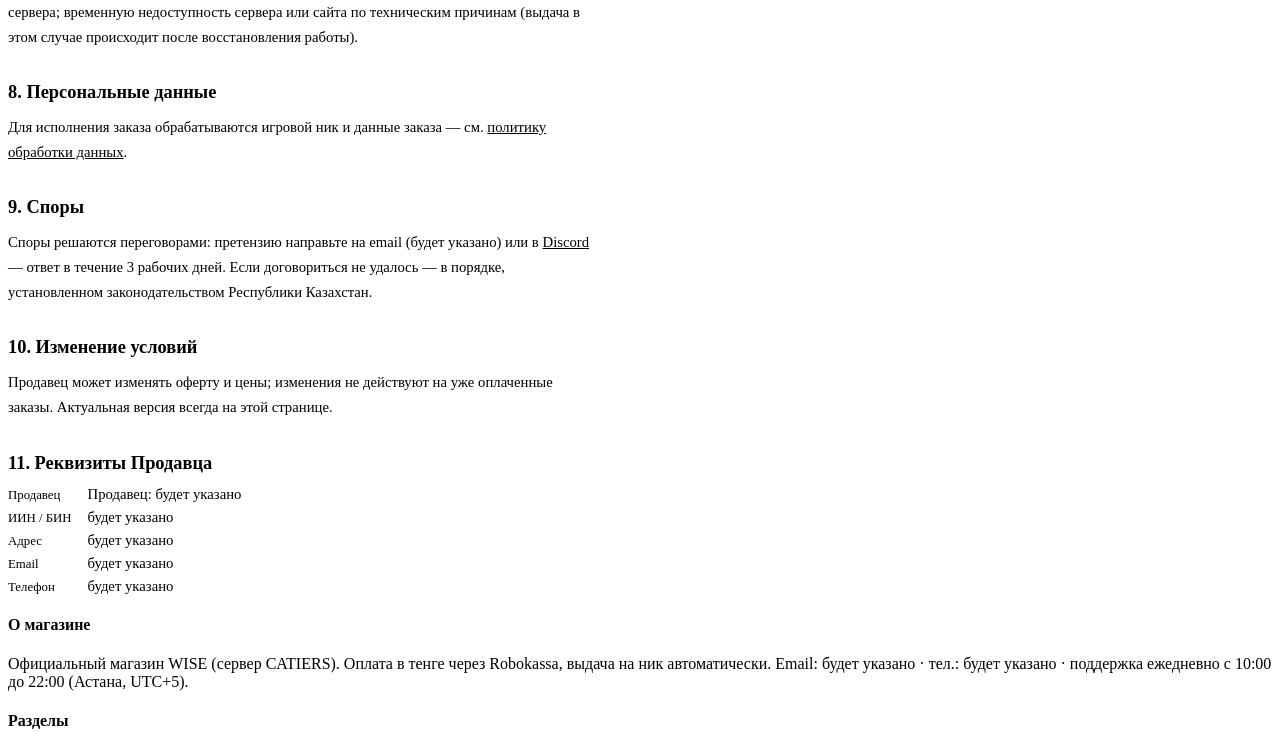
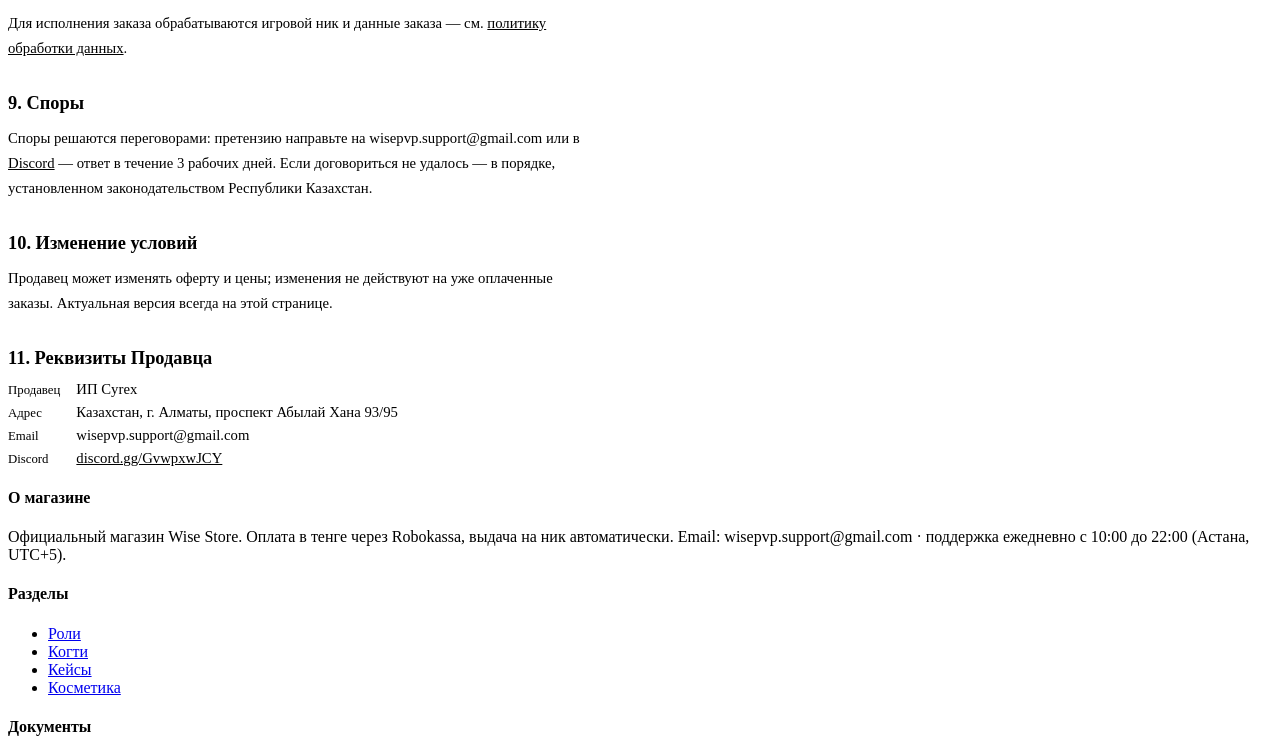
Before and after one commit to cyrexxxd/wise-store, a Nuxt app: page /offer in a window 1280 px wide. Shown: the part 1980-2733 px from the top of the page. Built offline with nearby package versions, Linux system fonts and the light colour scheme.

Commit message:
feat(store): seller details — ИП Cyrex, Wise Store, Almaty address, support email
IIN and phone are not published (owner's decision); their rows are hidden.

Co-Authored-By: Claude Opus 5.5 <noreply@anthropic.com>

```diff
--- a/app/components/SiteFooter.vue
+++ b/app/components/SiteFooter.vue
@@ -12,7 +12,7 @@ import { PENDING, SELLER, sellerTitle } from '~/data/seller'
           <h4>О магазине</h4>
           <p>
             Официальный магазин {{ SELLER.brand }}. Оплата в тенге через Robokassa, выдача на ник автоматически.
-            Email: {{ SELLER.email ?? PENDING }} · тел.: {{ SELLER.phone ?? PENDING }} · поддержка {{ SELLER.supportHours }}.
+            Email: {{ SELLER.email ?? PENDING }}<template v-if="SELLER.phone"> · тел.: {{ SELLER.phone }}</template> · поддержка {{ SELLER.supportHours }}.
           </p>
         </div>
         <div>
@@ -36,7 +36,7 @@ import { PENDING, SELLER, sellerTitle } from '~/data/seller'
         </div>
       </div>
       <div class="legal">
-        <span>{{ sellerTitle() }} · ИИН/БИН {{ SELLER.iin ?? PENDING }} · {{ SELLER.address ?? 'Казахстан' }}</span>
+        <span>{{ sellerTitle() }}<template v-if="SELLER.iin"> · ИИН/БИН {{ SELLER.iin }}</template> · {{ SELLER.address ?? 'Казахстан' }}</span>
         <span>wisepvp.net</span>
       </div>
     </div>
--- a/app/data/seller.ts
+++ b/app/data/seller.ts
@@ -22,20 +22,22 @@ export interface Seller {
 }
 
 export const SELLER: Seller = {
-  brand: 'WISE (сервер CATIERS)',
-  legalForm: null,
-  name: null,
+  brand: 'Wise Store',
+  legalForm: 'ИП',
+  name: 'Cyrex',
+  // ИИН ИП — личный ИИН владельца: на сайте не публикуется (решение владельца 27.09)
   iin: null,
-  address: null,
-  email: null,
+  address: 'Казахстан, г. Алматы, проспект Абылай Хана 93/95',
+  email: 'wisepvp.support@gmail.com',
+  // телефон не публикуется (решение владельца 27.09), связь — email и Discord
   phone: null,
   telegram: null,
   discord: 'https://discord.gg/GvwpxwJCY',
   supportHours: 'ежедневно с 10:00 до 22:00 (Астана, UTC+5)',
 }
 
-/// Все обязательные для Robokassa поля заполнены?
-export const SELLER_COMPLETE = [SELLER.legalForm, SELLER.name, SELLER.iin, SELLER.address, SELLER.email, SELLER.phone].every(Boolean)
+/// Обязательные поля заполнены? (ИИН и телефон владелец не публикует — они не требуются.)
+export const SELLER_COMPLETE = [SELLER.legalForm, SELLER.name, SELLER.address, SELLER.email].every(Boolean)
 
 export const PENDING = 'будет указано'
 
--- a/app/pages/contacts.vue
+++ b/app/pages/contacts.vue
@@ -18,8 +18,8 @@ useSeoMeta({
       <a class="contact tone-claws" :href="SELLER.email ? `mailto:${SELLER.email}` : undefined">
         <b>Email</b><span>{{ SELLER.email ?? PENDING }}</span>
       </a>
-      <a class="contact tone-roles" :href="SELLER.phone ? `tel:${SELLER.phone.replace(/[^+\d]/g, '')}` : undefined">
-        <b>Телефон</b><span>{{ SELLER.phone ?? PENDING }}</span>
+      <a v-if="SELLER.phone" class="contact tone-roles" :href="`tel:${SELLER.phone.replace(/[^+\d]/g, '')}`">
+        <b>Телефон</b><span>{{ SELLER.phone }}</span>
       </a>
       <a class="contact tone-titles" :href="SELLER.discord" target="_blank" rel="noopener">
         <b>Discord</b><span>{{ SELLER.discord.replace('https://', '') }}</span>
@@ -28,6 +28,6 @@ useSeoMeta({
         <b>Telegram</b><span>{{ SELLER.telegram }}</span>
       </a>
     </div>
-    <p class="contact-note">Поддержка: {{ SELLER.supportHours }}. {{ sellerTitle() }}, ИИН/БИН {{ SELLER.iin ?? PENDING }}. <NuxtLink to="/requisites">Все реквизиты</NuxtLink></p>
+    <p class="contact-note">Поддержка: {{ SELLER.supportHours }}. {{ sellerTitle() }}, {{ SELLER.address ?? PENDING }}. <NuxtLink to="/requisites">Все реквизиты</NuxtLink></p>
   </section>
 </template>
--- a/app/pages/offer.vue
+++ b/app/pages/offer.vue
@@ -13,7 +13,7 @@ useSeoMeta({
 
     <h2>1. Общие положения</h2>
     <p>
-      Настоящий документ — публичная оферта {{ sellerTitle() }} (ИИН/БИН {{ SELLER.iin ?? PENDING }}, далее — «Продавец»)
+      Настоящий документ — публичная оферта {{ sellerTitle() }}<template v-if="SELLER.iin"> (ИИН/БИН {{ SELLER.iin }})</template> (далее — «Продавец»)
       любому дееспособному лицу (далее — «Покупатель») о продаже виртуальных товаров для игрового сервера
       {{ SELLER.brand }} через сайт <strong>wisepvp.net</strong>. Оплата заказа означает полное и безоговорочное
       принятие условий оферты (акцепт). Оферта регулируется законодательством Республики Казахстан.
@@ -90,10 +90,11 @@ useSeoMeta({
     <h2>11. Реквизиты Продавца</h2>
     <dl>
       <dt>Продавец</dt><dd>{{ sellerTitle() }}</dd>
-      <dt>ИИН / БИН</dt><dd>{{ SELLER.iin ?? PENDING }}</dd>
+      <template v-if="SELLER.iin"><dt>ИИН / БИН</dt><dd>{{ SELLER.iin }}</dd></template>
       <dt>Адрес</dt><dd>{{ SELLER.address ?? PENDING }}</dd>
       <dt>Email</dt><dd>{{ SELLER.email ?? PENDING }}</dd>
-      <dt>Телефон</dt><dd>{{ SELLER.phone ?? PENDING }}</dd>
+      <template v-if="SELLER.phone"><dt>Телефон</dt><dd>{{ SELLER.phone }}</dd></template>
+      <dt>Discord</dt><dd><a :href="SELLER.discord" target="_blank" rel="noopener">{{ SELLER.discord.replace('https://', '') }}</a></dd>
     </dl>
   </LegalDoc>
 </template>
--- a/app/pages/privacy.vue
+++ b/app/pages/privacy.vue
@@ -1,7 +1,7 @@
 <script setup lang="ts">
 useSeoMeta({
   title: 'Обработка данных',
-  description: 'Какие данные собирает магазин wise и как они используются.',
+  description: 'Какие данные собирает Wise Store и как они используются.',
 })
 </script>
 
@@ -40,8 +40,8 @@ useSeoMeta({
 
     <h2>5. Как удалить свои данные</h2>
     <p>
-      Напишите в <a href="https://discord.gg/GvwpxwJCY" target="_blank" rel="noopener">Discord-канал wise</a>
-      с ником и просьбой удалить данные. Данные о завершённых заказах, которые нужны для
+      Напишите на <a href="mailto:wisepvp.support@gmail.com">wisepvp.support@gmail.com</a> или в
+      <a href="https://discord.gg/GvwpxwJCY" target="_blank" rel="noopener">Discord Wise Store</a> с ником и просьбой удалить данные. Данные о завершённых заказах, которые нужны для
       бухгалтерского учёта, могут быть сохранены дольше в обезличенном виде.
     </p>
   </LegalDoc>
--- a/app/pages/requisites.vue
+++ b/app/pages/requisites.vue
@@ -17,8 +17,7 @@ useSeoMeta({
       <dd>{{ SELLER.legalForm ?? PENDING }}</dd>
       <dt>Наименование / ФИО</dt>
       <dd>{{ SELLER.name ?? PENDING }}</dd>
-      <dt>ИИН / БИН</dt>
-      <dd>{{ SELLER.iin ?? PENDING }}</dd>
+      <template v-if="SELLER.iin"><dt>ИИН / БИН</dt><dd>{{ SELLER.iin }}</dd></template>
       <dt>Адрес регистрации</dt>
       <dd>{{ SELLER.address ?? PENDING }}</dd>
     </dl>
@@ -27,8 +26,10 @@ useSeoMeta({
     <dl>
       <dt>Email</dt>
       <dd><a v-if="SELLER.email" :href="`mailto:${SELLER.email}`">{{ SELLER.email }}</a><template v-else>{{ PENDING }}</template></dd>
-      <dt>Телефон</dt>
-      <dd><a v-if="SELLER.phone" :href="`tel:${SELLER.phone.replace(/[^+\d]/g, '')}`">{{ SELLER.phone }}</a><template v-else>{{ PENDING }}</template></dd>
+      <template v-if="SELLER.phone">
+        <dt>Телефон</dt>
+        <dd><a :href="`tel:${SELLER.phone.replace(/[^+\d]/g, '')}`">{{ SELLER.phone }}</a></dd>
+      </template>
       <template v-if="SELLER.telegram">
         <dt>Telegram</dt>
         <dd><a :href="`https://t.me/${SELLER.telegram.replace('@', '')}`" target="_blank" rel="noopener">{{ SELLER.telegram }}</a></dd>
```
